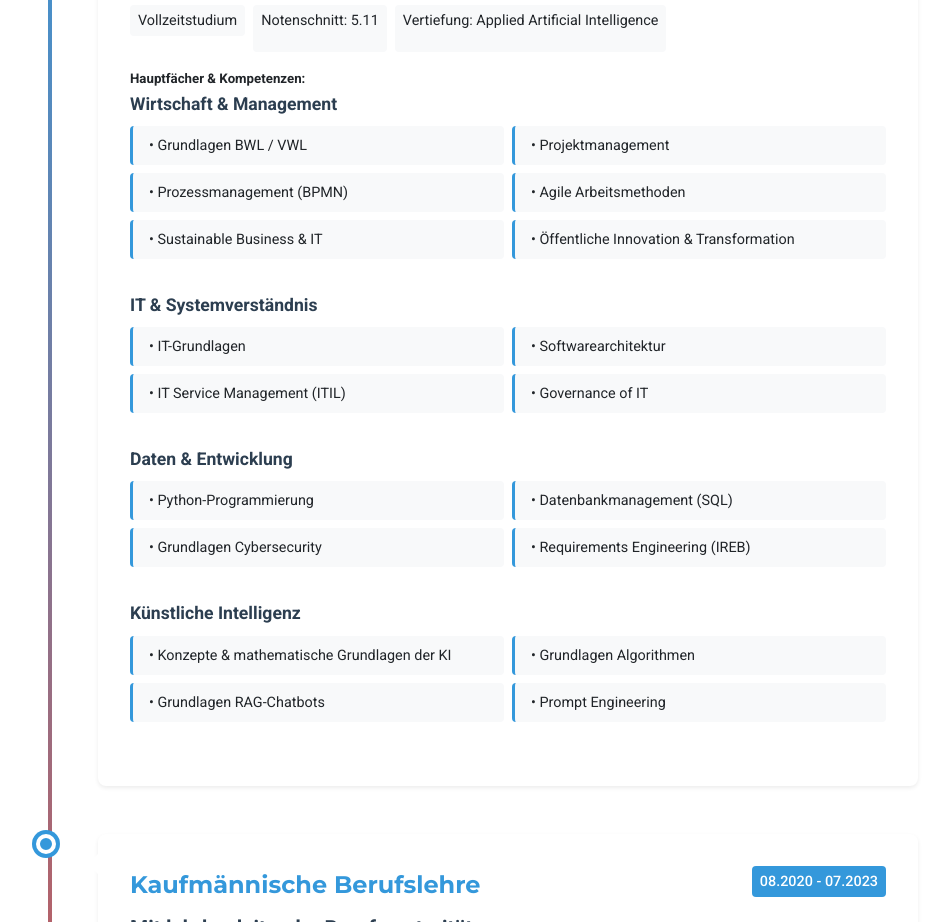
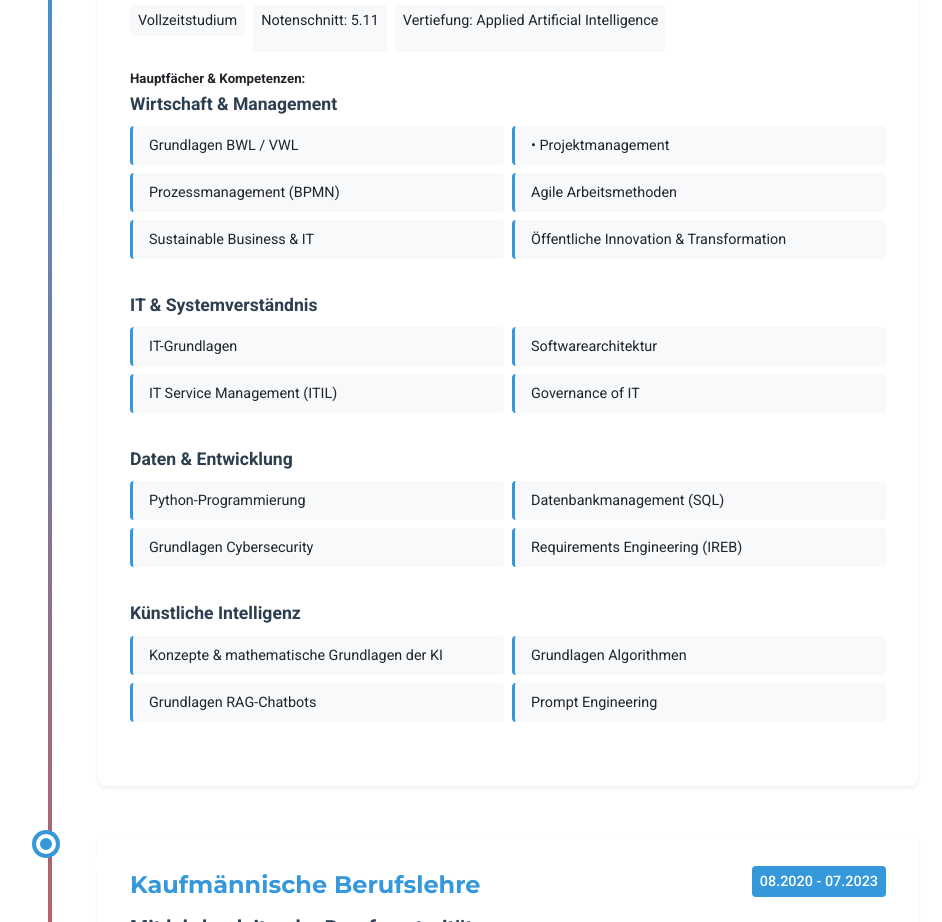
Before and after one commit to Milos-Vidakovic/ueber-mich, a plain HTML site: page pages/ausbildung.html in a window 1280 px wide. Shown: the part 580-1502 px from the top of the page, without its empty margins (172-1114 px from the left). Drawn offline with Linux system fonts and the light colour scheme.

Commit message:
Inhaltlicher Feinschliff

```diff
--- a/pages/ausbildung.html
+++ b/pages/ausbildung.html
@@ -175,21 +175,17 @@
                   <div class="curriculum-group">
                     <h5>Wirtschaft & Management</h5>
                     <div class="subjects-grid-grouped">
-                      <span class="subject-grouped"
-                        >• Grundlagen BWL / VWL</span
-                      >
+                      <span class="subject-grouped">Grundlagen BWL / VWL</span>
                       <span class="subject-grouped">• Projektmanagement</span>
                       <span class="subject-grouped"
-                        >• Prozessmanagement (BPMN)</span
+                        >Prozessmanagement (BPMN)</span
+                      >
+                      <span class="subject-grouped">Agile Arbeitsmethoden</span>
+                      <span class="subject-grouped"
+                        >Sustainable Business & IT</span
                       >
                       <span class="subject-grouped"
-                        >• Agile Arbeitsmethoden</span
-                      >
-                      <span class="subject-grouped"
-                        >• Sustainable Business & IT</span
-                      >
-                      <span class="subject-grouped"
-                        >• Öffentliche Innovation & Transformation</span
+                        >Öffentliche Innovation & Transformation</span
                       >
                     </div>
                   </div>
@@ -197,29 +193,27 @@
                   <div class="curriculum-group">
                     <h5>IT & Systemverständnis</h5>
                     <div class="subjects-grid-grouped">
-                      <span class="subject-grouped">• IT-Grundlagen</span>
-                      <span class="subject-grouped">• Softwarearchitektur</span>
+                      <span class="subject-grouped">IT-Grundlagen</span>
+                      <span class="subject-grouped">Softwarearchitektur</span>
                       <span class="subject-grouped"
-                        >• IT Service Management (ITIL)</span
+                        >IT Service Management (ITIL)</span
                       >
-                      <span class="subject-grouped">• Governance of IT</span>
+                      <span class="subject-grouped">Governance of IT</span>
                     </div>
                   </div>
 
                   <div class="curriculum-group">
                     <h5>Daten & Entwicklung</h5>
                     <div class="subjects-grid-grouped">
+                      <span class="subject-grouped">Python-Programmierung</span>
                       <span class="subject-grouped"
-                        >• Python-Programmierung</span
+                        >Datenbankmanagement (SQL)</span
                       >
                       <span class="subject-grouped"
-                        >• Datenbankmanagement (SQL)</span
+                        >Grundlagen Cybersecurity</span
                       >
                       <span class="subject-grouped"
-                        >• Grundlagen Cybersecurity</span
-                      >
-                      <span class="subject-grouped"
-                        >• Requirements Engineering (IREB)</span
+                        >Requirements Engineering (IREB)</span
                       >
                     </div>
                   </div>
@@ -228,15 +222,15 @@
                     <h5>Künstliche Intelligenz</h5>
                     <div class="subjects-grid-grouped">
                       <span class="subject-grouped"
-                        >• Konzepte & mathematische Grundlagen der KI</span
+                        >Konzepte & mathematische Grundlagen der KI</span
                       >
                       <span class="subject-grouped"
-                        >• Grundlagen Algorithmen</span
+                        >Grundlagen Algorithmen</span
                       >
                       <span class="subject-grouped"
-                        >• Grundlagen RAG-Chatbots</span
+                        >Grundlagen RAG-Chatbots</span
                       >
-                      <span class="subject-grouped">• Prompt Engineering</span>
+                      <span class="subject-grouped">Prompt Engineering</span>
                     </div>
                   </div>
                 </div>
```
Also changed, not shown: pages/arbeitserfahrung.html (+1 -1 lines), pages/kontakt.html (+1 -5 lines), pages/wieso-ich.html (+8 -17 lines).
